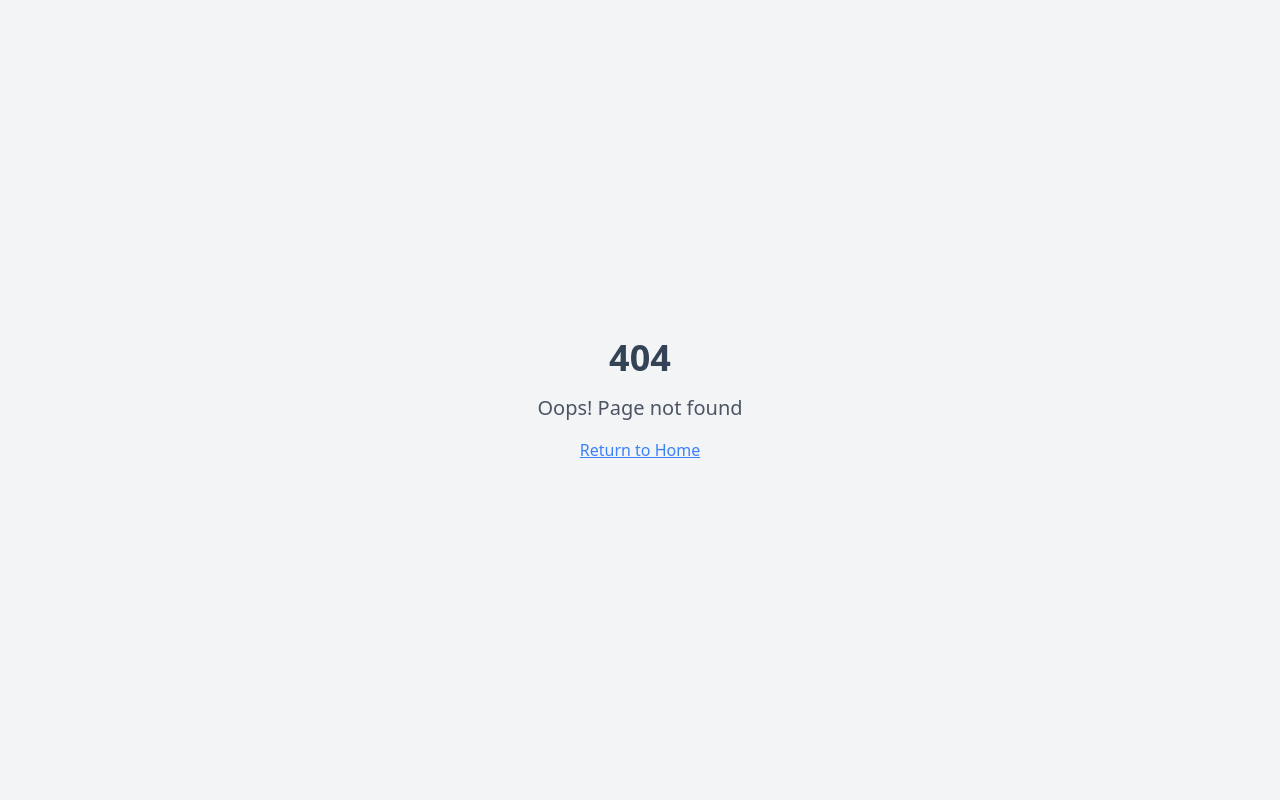
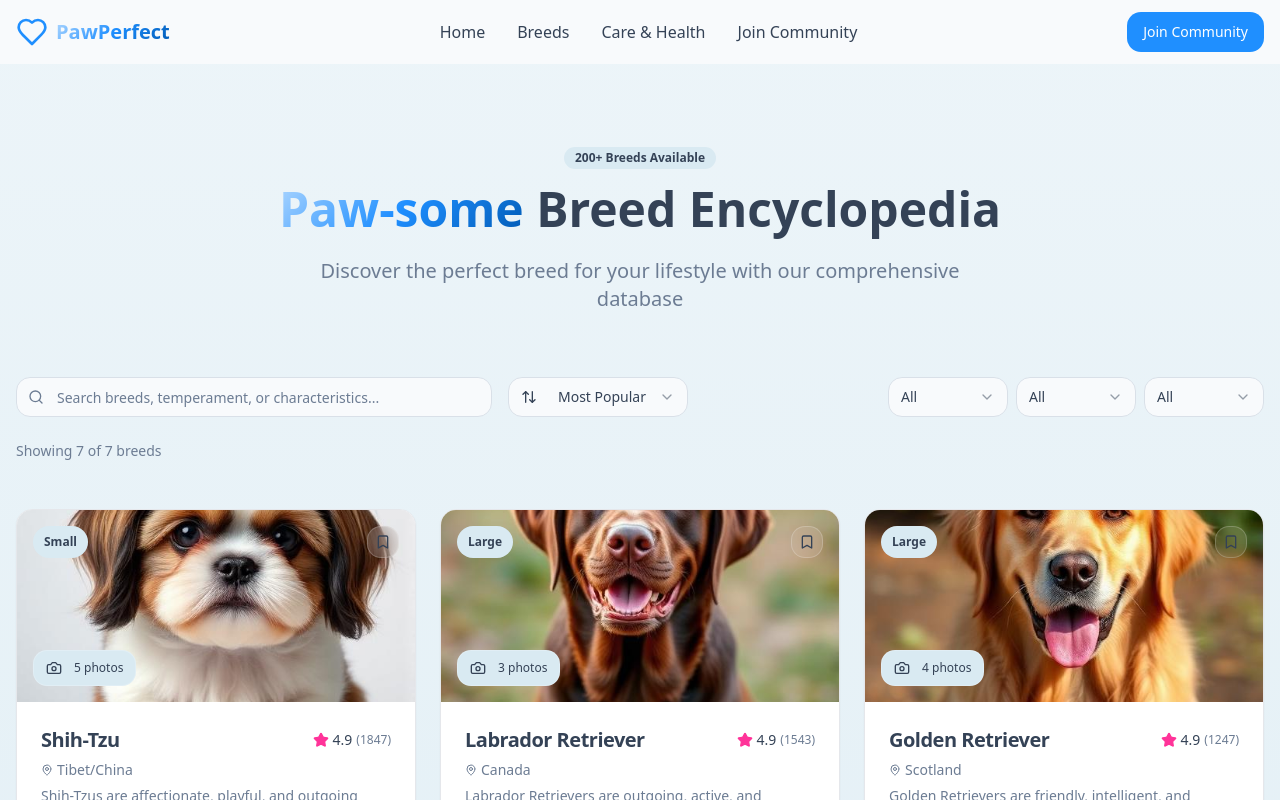
Before and after one commit to domnicsherin15/Love-at-1st.Bark, a React (Vite) app: page /breeds in a window 1280 px wide. Before the commit this address had no page. Shown: the top 800 px of the page. Built offline with nearby package versions, Linux system fonts and the light colour scheme.

Commit message:
Refactor pages into separate routes

```diff
--- a/src/App.tsx
+++ b/src/App.tsx
@@ -4,6 +4,7 @@ import { TooltipProvider } from "@/components/ui/tooltip";
 import { QueryClient, QueryClientProvider } from "@tanstack/react-query";
 import { BrowserRouter, Routes, Route } from "react-router-dom";
 import Index from "./pages/Index";
+import Breeds from "./pages/Breeds";
 import CareHub from "./pages/CareHub";
 import Auth from "./pages/Auth";
 import NotFound from "./pages/NotFound";
@@ -18,6 +19,7 @@ const App = () => (
       <BrowserRouter>
         <Routes>
           <Route path="/" element={<Index />} />
+          <Route path="/breeds" element={<Breeds />} />
           <Route path="/care-hub" element={<CareHub />} />
           <Route path="/auth" element={<Auth />} />
           {/* ADD ALL CUSTOM ROUTES ABOVE THE CATCH-ALL "*" ROUTE */}
--- a/src/components/HeroSection.tsx
+++ b/src/components/HeroSection.tsx
@@ -2,6 +2,7 @@ import { useState, useEffect } from "react";
 import { ArrowRight, Play, Heart, Star } from "lucide-react";
 import { Button } from "@/components/ui/button";
 import { Badge } from "@/components/ui/badge";
+import { useNavigate } from "react-router-dom";
 import shihtzu1 from "@/assets/shih-tzu-hero-1.jpg";
 import shihtzu2 from "@/assets/shih-tzu-hero-2.jpg";
 import shihtzu3 from "@/assets/shih-tzu-hero-3.jpg";
@@ -9,6 +10,7 @@ import shihtzu3 from "@/assets/shih-tzu-hero-3.jpg";
 const HeroSection = () => {
   const [currentSlide, setCurrentSlide] = useState(0);
   const [parallaxOffset, setParallaxOffset] = useState(0);
+  const navigate = useNavigate();
 
   const images = [shihtzu1, shihtzu2, shihtzu3];
 
@@ -71,13 +73,13 @@ const HeroSection = () => {
 
           {/* CTA Buttons */}
           <div className="flex flex-col sm:flex-row gap-4 justify-center mb-12 fade-in-up stagger-4">
-            <Button size="lg" className="btn-glow text-lg px-8">
+            <Button size="lg" className="btn-glow text-lg px-8" onClick={() => navigate('/breeds')}>
               Explore Breeds
               <ArrowRight className="ml-2 h-5 w-5" />
             </Button>
-            <Button size="lg" variant="outline" className="text-lg px-8 glass">
+            <Button size="lg" variant="outline" className="text-lg px-8 glass" onClick={() => navigate('/care-hub')}>
               <Play className="mr-2 h-5 w-5" />
-              Watch Story
+              Care Guide
             </Button>
           </div>
 
--- a/src/components/Navigation.tsx
+++ b/src/components/Navigation.tsx
@@ -1,10 +1,12 @@
 import { useState, useEffect } from "react";
 import { Menu, X, Heart } from "lucide-react";
 import { Button } from "@/components/ui/button";
+import { Link, useNavigate } from "react-router-dom";
 
 const Navigation = () => {
   const [isOpen, setIsOpen] = useState(false);
   const [scrolled, setScrolled] = useState(false);
+  const navigate = useNavigate();
 
   useEffect(() => {
     const handleScroll = () => {
@@ -15,10 +17,9 @@ const Navigation = () => {
   }, []);
 
   const navItems = [
-    { name: "Discover", href: "#home" },
-    { name: "Paw-some Breeds", href: "#breeds" },
-    { name: "Care Hub", href: "#care" },
-    { name: "Forever Homes", href: "#adoption" },
+    { name: "Home", href: "/" },
+    { name: "Breeds", href: "/breeds" },
+    { name: "Care & Health", href: "/care-hub" },
     { name: "Join Community", href: "/auth" }
   ];
 
@@ -31,27 +32,27 @@ const Navigation = () => {
       <div className="container mx-auto px-4">
         <div className="flex items-center justify-between h-16">
           {/* Logo */}
-          <div className="flex items-center space-x-2">
+          <Link to="/" className="flex items-center space-x-2">
             <Heart className="h-8 w-8 text-primary" />
             <span className="font-bold text-xl gradient-text">PawPerfect</span>
-          </div>
+          </Link>
 
           {/* Desktop Navigation */}
           <div className="hidden md:flex items-center space-x-8">
-            {navItems.map((item, index) => (
-              <a
+            {navItems.map((item) => (
+              <Link
                 key={item.name}
-                href={item.href}
+                to={item.href}
                 className="text-foreground hover:text-primary transition-colors duration-200 font-medium"
               >
                 {item.name}
-              </a>
+              </Link>
             ))}
           </div>
 
           {/* CTA Button */}
           <div className="hidden md:block">
-            <Button variant="default" className="btn-glow" onClick={() => window.location.href = '/auth'}>
+            <Button variant="default" className="btn-glow" onClick={() => navigate('/auth')}>
               Join Community
             </Button>
           </div>
@@ -74,16 +75,16 @@ const Navigation = () => {
           <div className="md:hidden glass rounded-lg mt-2 p-4 animate-scale-in">
             <div className="flex flex-col space-y-4">
               {navItems.map((item) => (
-                <a
+                <Link
                   key={item.name}
-                  href={item.href}
+                  to={item.href}
                   className="text-foreground hover:text-primary transition-colors duration-200 font-medium"
                   onClick={() => setIsOpen(false)}
                 >
                   {item.name}
-                </a>
+                </Link>
               ))}
-              <Button variant="default" className="mt-4" onClick={() => window.location.href = '/auth'}>
+              <Button variant="default" className="mt-4" onClick={() => { navigate('/auth'); setIsOpen(false); }}>
                 Join Community
               </Button>
             </div>
--- /dev/null
+++ b/src/pages/Breeds.tsx
@@ -0,0 +1,17 @@
+import Navigation from "@/components/Navigation";
+import BreedEncyclopedia from "@/components/BreedEncyclopedia";
+import Footer from "@/components/Footer";
+
+const Breeds = () => {
+  return (
+    <div className="min-h-screen">
+      <Navigation />
+      <main className="pt-16">
+        <BreedEncyclopedia />
+      </main>
+      <Footer />
+    </div>
+  );
+};
+
+export default Breeds;
--- a/src/pages/Index.tsx
+++ b/src/pages/Index.tsx
@@ -1,8 +1,6 @@
 import Navigation from "@/components/Navigation";
 import HeroSection from "@/components/HeroSection";
 import FeaturesSection from "@/components/FeaturesSection";
-import BreedEncyclopedia from "@/components/BreedEncyclopedia";
-import DogCareHub from "@/components/DogCareHub";
 import Footer from "@/components/Footer";
 
 const Index = () => {
@@ -12,8 +10,6 @@ const Index = () => {
       <main>
         <HeroSection />
         <FeaturesSection />
-        <BreedEncyclopedia />
-        <DogCareHub />
       </main>
       <Footer />
     </div>
```
Also changed, not shown: 1 other file (tests, documents, lock files or other folders).
